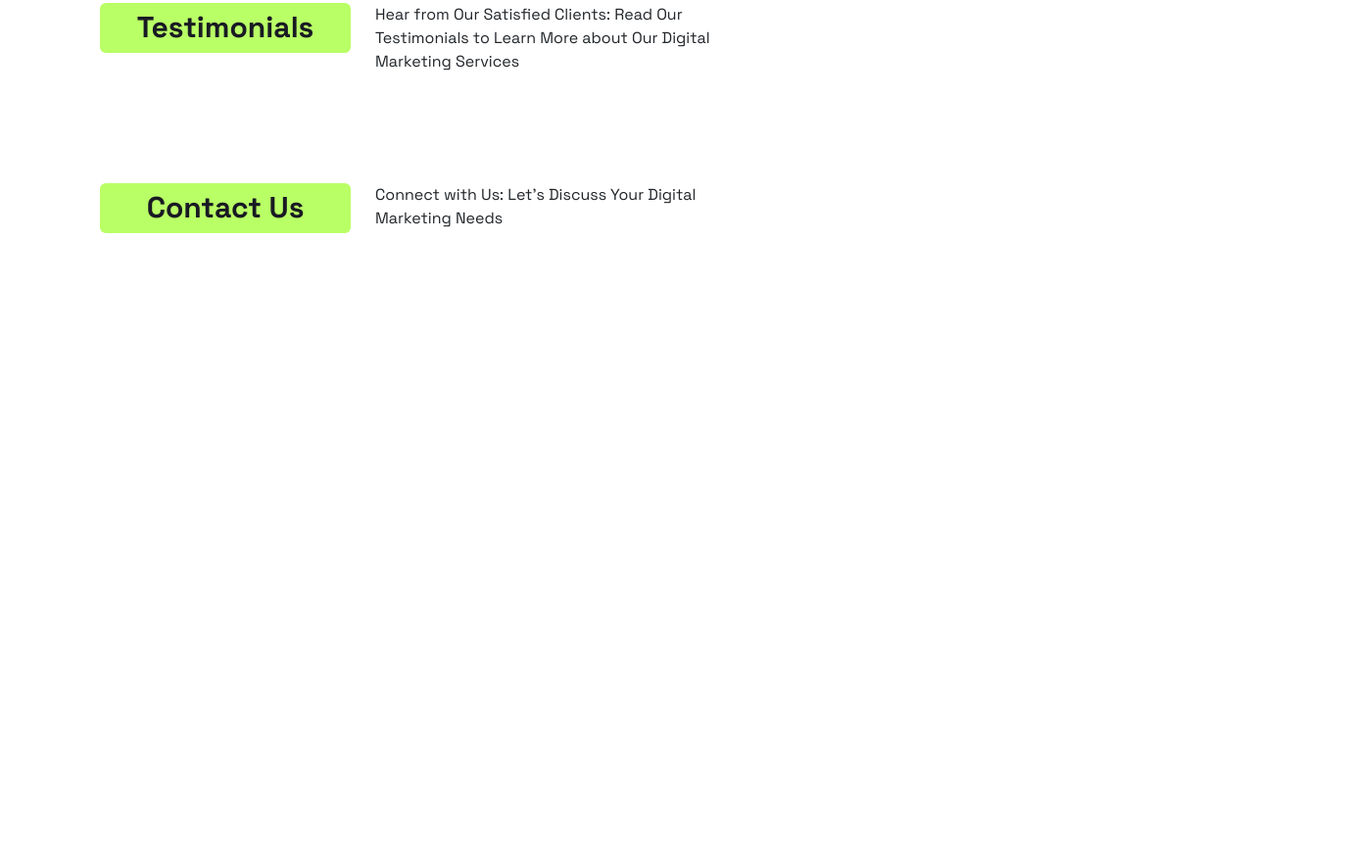
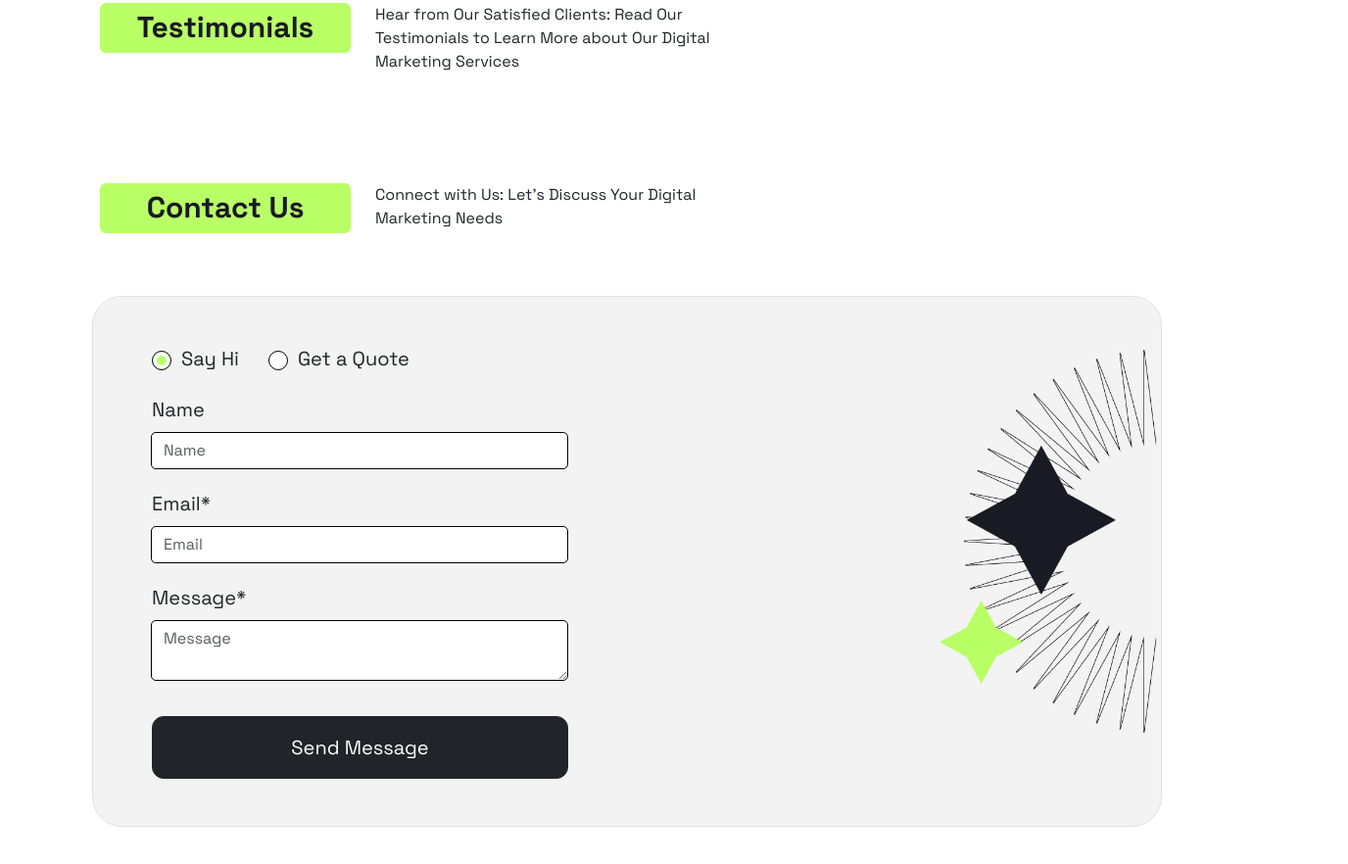
Before and after one commit to LesiaShynkarenko/Positivus-Landing-Page, a website: page index.html in a window 1280 px wide. Shown: the part 5487-6369 px from the top of the page at 98% size, 1376 px wide, since content can reach past the window. Before the commit the page ends 5789 px from the top, so only its background shows below. Drawn offline with nearby package versions, Linux system fonts and the light colour scheme.

Commit message:
Contact done

```diff
--- a/index.html
+++ b/index.html
@@ -18,6 +18,31 @@
       body {
         background-color: #ffffff;
       }
+         /* Приховуємо стандартну радіокнопку */
+         .custom-radio .form-check-input {
+            position: absolute;
+            opacity: 0;
+            cursor: pointer;
+        }
+
+        /* Задаємо стиль для кастомної радіокнопки */
+        .custom-radio .form-check-input + .form-check-label::before {
+            content: '';
+            display: inline-block;
+            width: 1em;
+            height: 1em;
+            border-radius: 50%;
+            border: 1px solid #000000;
+            margin-right: 0.5em;
+            vertical-align: middle;
+            background-color: #ffffff; /* Колір фону для незаповненої радіокнопки */
+        }
+
+        /* Задаємо колір центральної точки для вибраної радіокнопки */
+        .custom-radio .form-check-input:checked + .form-check-label::before {
+            background-color: #b9ff66;
+            box-shadow: inset 0 0 0 4px #ffffff;
+        }
     </style>
   </head>
   <body>
@@ -27,12 +52,7 @@
           <nav class="navbar navbar-expand-lg mb-4">
             <div class="container-fluid">
               <a class="navbar-brand" href="#">
-                <img
-                  src="assets\logo.jpg"
-                  alt="Logo"
-                  width="144"
-                  height="24"
-                />
+                <img src="assets\logo.jpg" alt="Logo" width="144" height="24" />
               </a>
               <button
                 class="navbar-toggler"
@@ -41,7 +61,7 @@
                 data-bs-target="#navbarNav"
                 aria-controls="navbarNav"
                 aria-expanded="false"
-                aria-label="Переключатель навигации"
+                aria-label="Перемикач навігації"
               >
                 <span class="navbar-toggler-icon"></span>
               </button>
@@ -1522,8 +1542,89 @@
               class="text-start"
               style="font-family: 'Space Grotesk', sans-serif; font-size: 16px"
             >
-            Connect with Us: Let's Discuss Your Digital Marketing Needs
+              Connect with Us: Let's Discuss Your Digital Marketing Needs
             </p>
+          </div>
+        </div>
+        <!--Register-->
+        <div class="container">
+          <div
+            class="row border"
+            style="
+              background-color: #f3f3f3;
+              border-radius: 30px;
+              font-family: 'Space Grotesk', sans-serif;
+              font-size: 20px;
+            "
+          >
+            <div class="col-6">
+              <div
+                class="d-flex flex-column p-5 h-100 w-100"
+                style="display: flex; gap: 20px"
+              >
+              <div class="custom-radio d-flex align-items-start">
+                <div class="form-check" style="padding-left: 0;">
+                    <input class="form-check-input" type="radio" name="options" id="option1" checked>
+                    <label class="form-check-label" for="option1">Say Hi</label>
+                </div>
+                <div class="form-check">
+                    <input class="form-check-input" type="radio" name="options" id="option2">
+                    <label class="form-check-label" for="option2">Get a Quote</label>
+                </div>
+            </div>
+                <div class="input-group">
+                  <label for="NameForm" class="form-label">Name</label>
+                  <input
+                  id="NameForm"
+                    type="text"
+                    class="form-control border border-black w-100"
+                    style="border-radius: 5px;"
+                    placeholder="Name"
+                    aria-label="Name"
+                    aria-describedby="addon-wrapping"
+                  />
+                </div>
+                <div class="input-group">
+                  <label for="EmilForm" class="form-label">Email*</label>
+                  <input
+                  id="EmilForm"
+                    type="text"
+                    class="form-control border border-black w-100"
+                    style="border-radius: 5px;"
+                    placeholder="Email"
+                    aria-label="Email"
+                    aria-describedby="addon-wrapping"
+                  />
+                </div>
+                <div class="input-group mb-3">
+                  <label for="MessageForm" class="form-label">Message*</label>
+                  <textarea
+                  id="MessageForm"
+                    class="form-control border border-black w-100"
+                    style="border-radius: 5px;"
+                    placeholder="Message"
+                    aria-label="Message"
+                  ></textarea>
+                </div>
+                <div class="d-grid gap-2 d-md-flex justify-content-md-start ">
+                  <button
+                    type="button"
+                    class="btn btn-dark py-3 w-100 fw-normal"
+                    style="
+                      width: 18rem;
+                      font-family: 'Space Grotesk', sans-serif;
+                      font-size: 20px;
+                      border-radius: 12px;
+                    "
+                  >
+                    Send Message
+                  </button>
+                </div>
+              </div>
+            </div>
+            <div class="col-6 pl-0">
+              <img src="assets/Register_photo.png" class="rounded float-end position-relative" style="top: 10%; right: -39%;" width="80%" height="auto" alt="polukolo">
+            </div>
           </div>
         </div>
       </div>
```
Also changed, not shown: assets/Register_photo.png (added).
